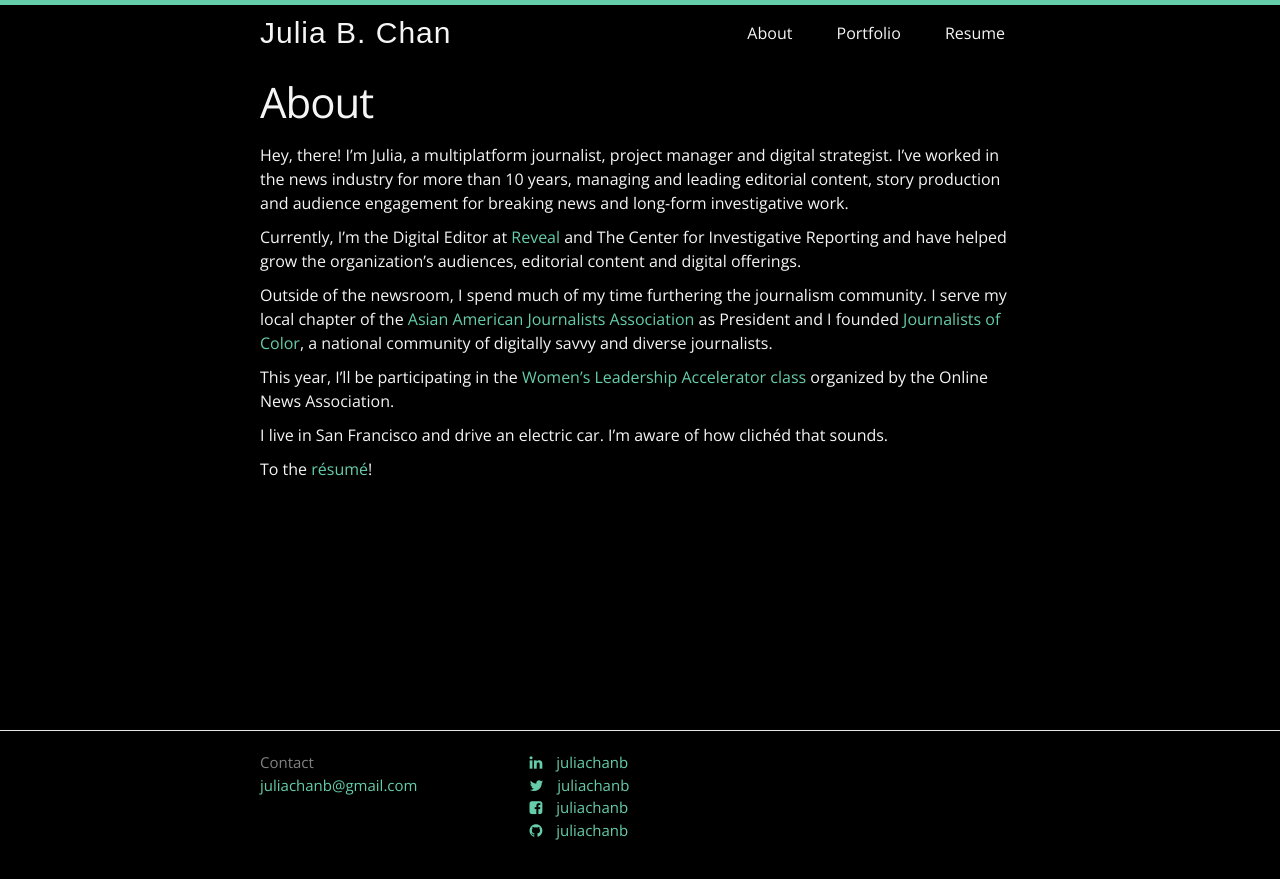
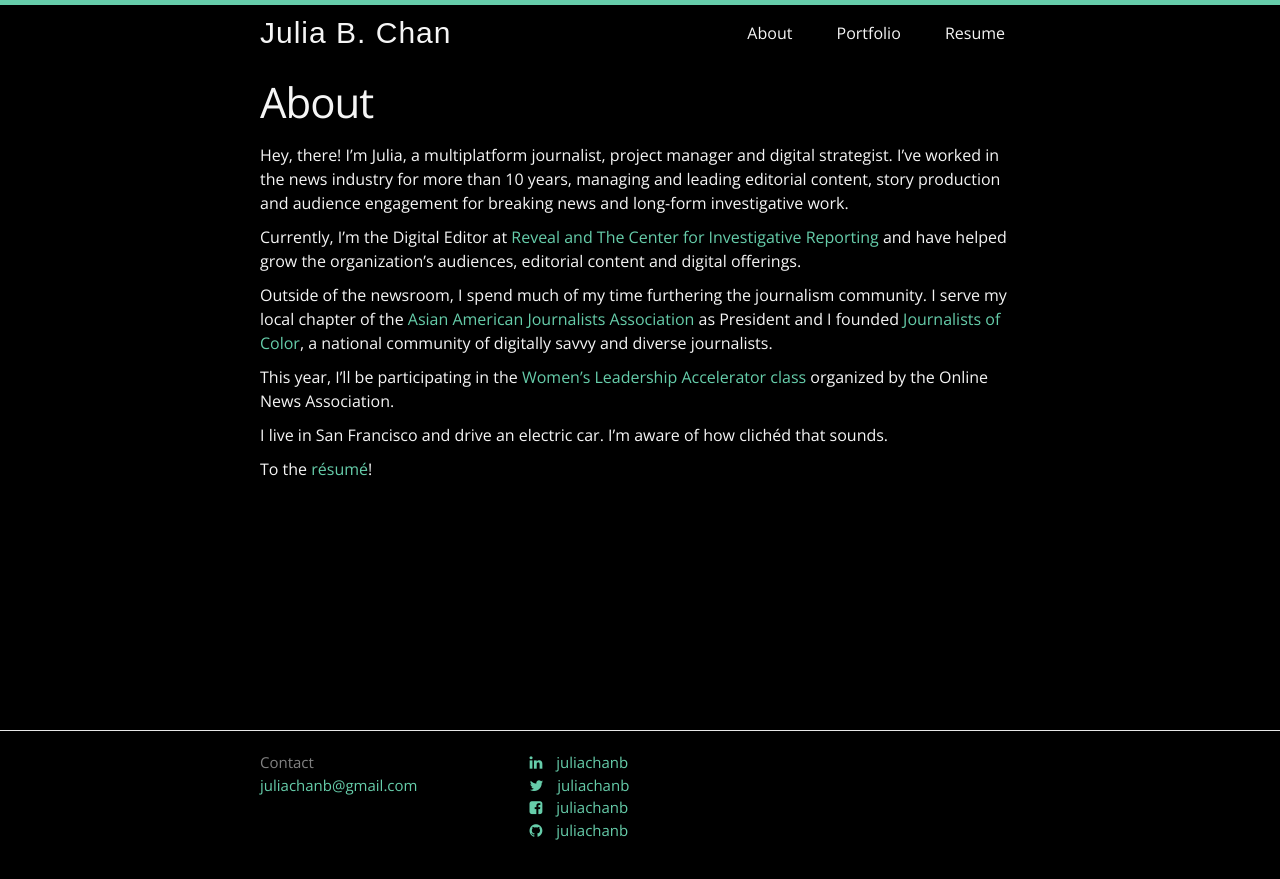
Before and after one commit to juliachanb/juliachanb.github.io, a Jekyll site: the page built from pages/about.md, in a window 1280 px wide. Shown: the top 879 px of the page. Built offline with Jekyll 4.4.1, drawn with Linux system fonts in a browser that asks for light colours; nearby versions of some CDN libraries; some web fonts are replaced.

Commit message:
fixed link

```diff
--- a/pages/about.md
+++ b/pages/about.md
@@ -8,7 +8,7 @@ published: true
 
 Hey, there! I’m Julia, a multiplatform journalist, project manager and digital strategist. I've worked in the news industry for more than 10 years, managing and leading editorial content, story production and audience engagement for breaking news and long-form investigative work.
 
-Currently, I’m the Digital Editor at [Reveal](https://www.revealnews.org/) and The Center for Investigative Reporting and have helped grow the organization's audiences, editorial content and digital offerings.
+Currently, I’m the Digital Editor at [Reveal and The Center for Investigative Reporting](https://www.revealnews.org/) and have helped grow the organization's audiences, editorial content and digital offerings.
 
 Outside of the newsroom, I spend much of my time furthering the journalism community. I serve my local chapter of the [Asian American Journalists Association](http://www.aaja.org/) as President and I founded [Journalists of Color](https://journalistsofcolor.us/), a national community of digitally savvy and diverse journalists.
 
```
